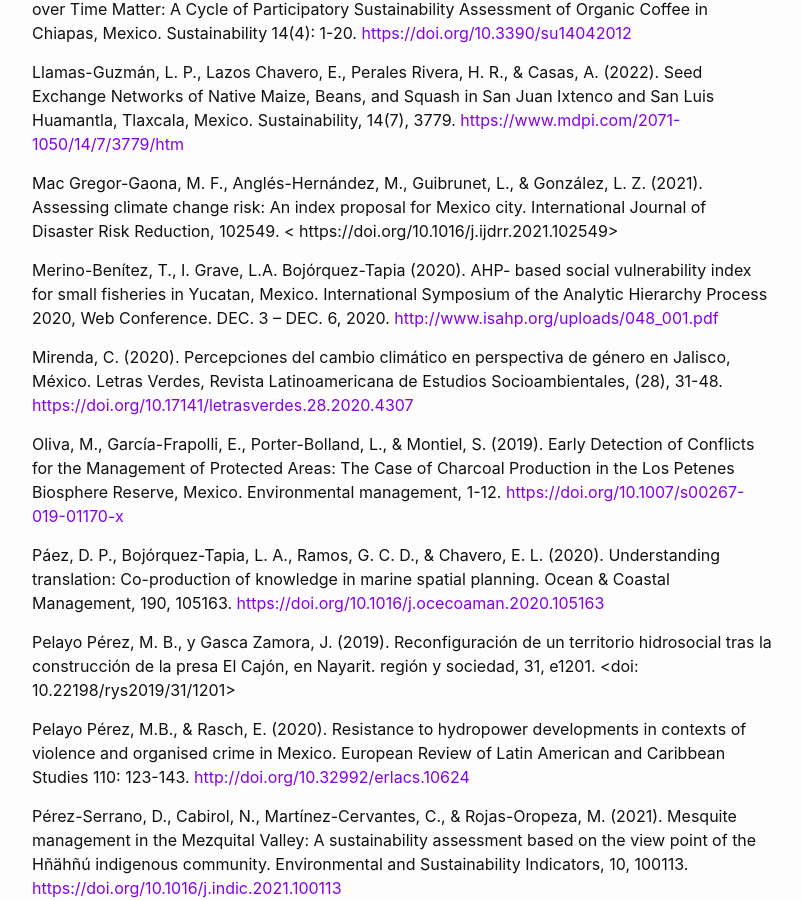
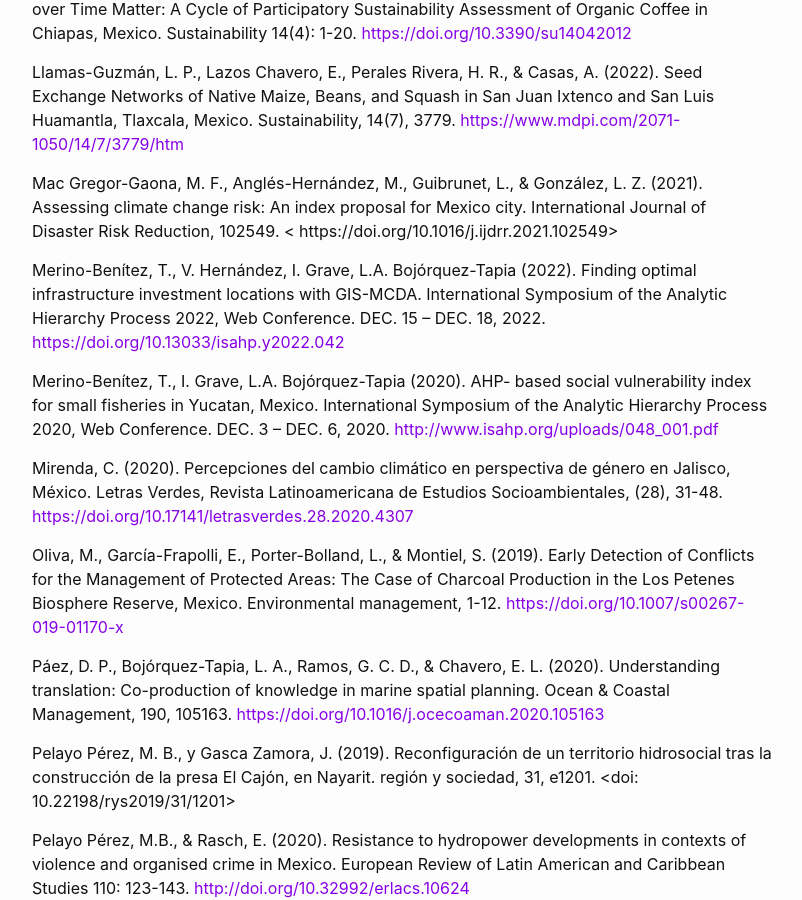
Before and after one commit to pcs-unam/pcs-unam.github.io, a Jekyll site: the page built from 07_publicaciones.md, in a window 1280 px wide and 900 px high, scrolled down 2247 px. Shown: the whole window, without its empty margins (238-1040 px from the left). Built offline with Jekyll 4.4.1, drawn with Linux system fonts in a browser that asks for light colours.

Commit message:
Se agregó publicación de Tatiana Merino

```diff
--- a/07_publicaciones.md
+++ b/07_publicaciones.md
@@ -54,6 +54,8 @@ Llamas-Guzmán, L. P., Lazos Chavero, E., Perales Rivera, H. R., & Casas, A. (20
 
 Mac Gregor-Gaona, M. F., Anglés-Hernández, M., Guibrunet, L., & González, L. Z. (2021). Assessing climate change risk: An index proposal for Mexico city. International Journal of Disaster Risk Reduction, 102549. < https://doi.org/10.1016/j.ijdrr.2021.102549>
 
+Merino-Benítez, T., V. Hernández, I. Grave, L.A. Bojórquez-Tapia (2022). Finding optimal infrastructure investment locations with GIS-MCDA. International Symposium of the Analytic Hierarchy Process 2022, Web Conference. DEC. 15 – DEC. 18, 2022. <https://doi.org/10.13033/isahp.y2022.042>
+
 Merino-Benítez, T., I. Grave, L.A. Bojórquez-Tapia (2020). AHP- based social vulnerability index for small fisheries in Yucatan, Mexico. International Symposium of the Analytic Hierarchy Process 2020, Web Conference. DEC. 3 – DEC. 6, 2020. <http://www.isahp.org/uploads/048_001.pdf>
 
 Mirenda, C. (2020). Percepciones del cambio climático en perspectiva de género en Jalisco, México. Letras Verdes, Revista Latinoamericana de Estudios Socioambientales, (28), 31-48. <https://doi.org/10.17141/letrasverdes.28.2020.4307>
```
